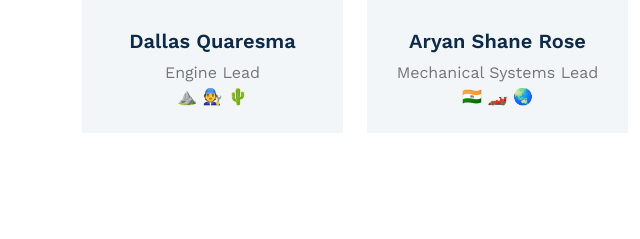
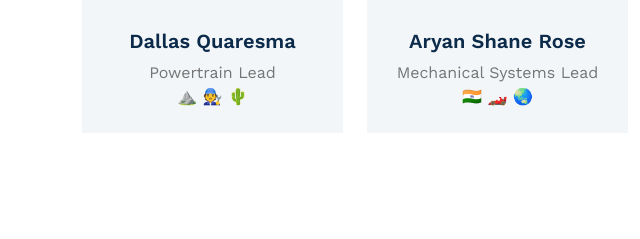
Before and after one commit to andy9040/supermileage_website, a plain HTML site: page members.html in a window 1280 px wide. Shown: the part 1559-1798 px from the top of the page, 0-640 px from the left. Drawn offline with nearby package versions, Linux system fonts and the light colour scheme.

Commit message:
added dallas new title

```diff
--- a/members.html
+++ b/members.html
@@ -181,7 +181,7 @@
                         </div>
                         <div class="bg-light text-center p-4 ">
                             <h5 class="mt-2 ">Dallas Quaresma</h5>
-                            <span>Engine Lead<br></span>
+                            <span>Powertrain Lead<br></span>
                             <span data-variation="wide" data-toggle="tooltip" title="I like hiking!">⛰️</span>
                             <span data-variation="wide" data-toggle="tooltip" title="I like to work on cars!">🧑‍🔧</span>
                             <span data-variation="wide" data-toggle="tooltip" title="I am from Las Vegas!">🌵</span>
```
